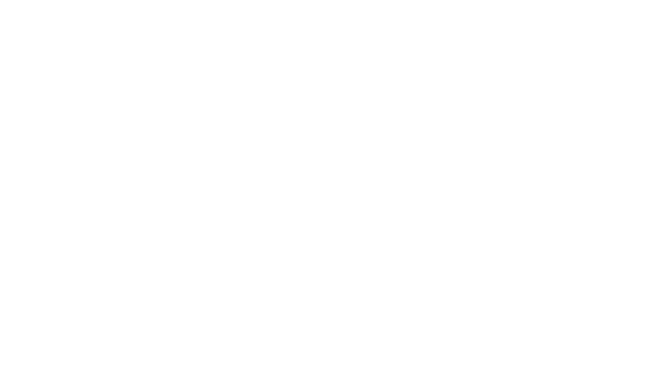
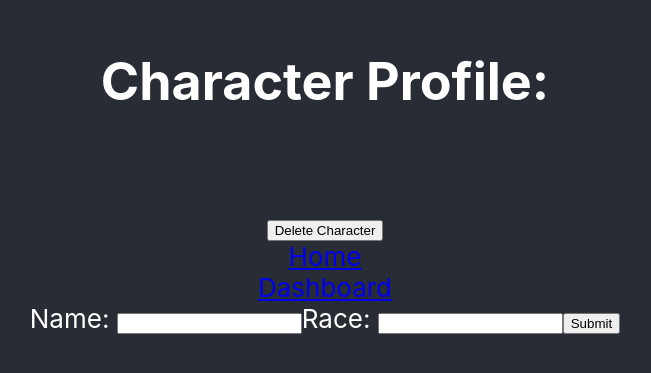
Before and after one commit to CruzNicholas-FS/lotrcrud, a React (Create React App) app in the folder reactfiles/: page /characters/1 in a window 1280 px wide. Before the commit this address had no page. Shown: the part 225-598 px from the top of the page, without its empty margins (315-966 px from the left). Built offline with nearby package versions, Linux system fonts and the light colour scheme; no server answers.

Commit message:
Change variable and hook names to resemble application topic

```diff
--- a/reactfiles/src/App.js
+++ b/reactfiles/src/App.js
@@ -7,7 +7,7 @@
   return (
     <Router>
       <Routes>
-      <Route path="/students/:id" exact element={<Character/>} />
+      <Route path="/characters/:id" exact element={<Character/>} />
         <Route path="/dashboard" exact element={<Dashboard/>} />
         <Route path="/" exact element={<Home/>} />
       </Routes>
--- a/reactfiles/src/pages/Character.js
+++ b/reactfiles/src/pages/Character.js
@@ -3,7 +3,7 @@
 import '../App.css';
 
 function Character() {
-  const [students, setStudents]=useState(null);
+  const [characters, setCharacters]=useState(null);
   const [loading, setLoading]=useState(false);
   const [error, setError]=useState(null);
 
@@ -21,7 +21,7 @@
   let ignore=false;
   useEffect(()=>{
     if (!ignore) {
-      getStudent();
+      getCharacter();
     }
 
     return ()=>{
@@ -29,7 +29,7 @@
     }
   }, [])
 
-  const getStudent = async ()=>{
+  const getCharacter = async ()=>{
     setLoading(true)
     try {
       await fetch(`${API_BASE}/characters/${id}`)
@@ -45,14 +45,14 @@
     }
   }
 
-  const deleteStudent=async()=>{
+  const deleteCharacter=async()=>{
     try {
       await fetch(`${API_BASE}/characters/${id}`,{
         method:"DELETE"
       })
       .then(res=>res.json())
       .then(data=>{
-        setStudents(data)
+        setCharacters(data)
         navigate("/dashboard", {replace:true})
       })
     } catch (error) {
@@ -62,7 +62,7 @@
     }
   }
 
-  const updateStudent=async()=>{
+  const updateCharacter=async()=>{
     try {
       await fetch(`${API_BASE}/characters/${id}`,{
         method:"PATCH",
@@ -73,7 +73,7 @@
       })
       .then(res=>res.json())
       .then(data=>{
-        setStudents(data)
+        setCharacters(data)
         navigate("/dashboard", {replace:true})
       })
     } catch (error) {
@@ -85,7 +85,7 @@
 
   const handleSubmit=(event)=>{
     event.preventDefault();
-    updateStudent();
+    updateCharacter();
   }
 
   const handleInputChanges=(event)=>{
@@ -98,9 +98,9 @@
   return (
     <div className="App">
       <header className="App-header">
-       <h1>Student Profile:</h1>
+       <h1>Character Profile:</h1>
        <h5>{values && values.name}</h5>
-       <button onClick={()=>deleteStudent()}>Delete Student</button>
+       <button onClick={()=>deleteCharacter()}>Delete Character</button>
        <Link to="/">Home</Link>
        <Link to="/dashboard">Dashboard</Link>
        <form onSubmit={(event)=>handleSubmit(event)}>
--- a/reactfiles/src/pages/Dashboard.js
+++ b/reactfiles/src/pages/Dashboard.js
@@ -3,7 +3,7 @@
 import '../App.css';
 
 function Dashboard() {
-  const [students, setStudents]=useState(null);
+  const [characters, setCharacters]=useState(null);
   const [loading, setLoading]=useState(false);
   const [error, setError]=useState(null);
 
@@ -18,7 +18,7 @@
   let ignore=false;
   useEffect(()=>{
     if (!ignore) {
-      getStudents();
+      getCharacters();
     }
 
     return ()=>{
@@ -26,14 +26,14 @@
     }
   }, [])
 
-  const getStudents = async ()=>{
+  const getCharacters = async ()=>{
     setLoading(true)
     try {
       await fetch(`${API_BASE}/characters`)
       .then(res=>res.json())
       .then(data=>{
         console.log(data);
-        setStudents(data)
+        setCharacters(data)
       })
     } catch (error) {
       setError(error.message||"Unexpected Error")
@@ -42,7 +42,7 @@
     }
   }
 
-  const createStudent=async()=>{
+  const createCharacter=async()=>{
     try {
       await fetch(`${API_BASE}/characters/`,{
         method:"POST",
@@ -51,7 +51,7 @@
         },
         body:JSON.stringify(values)
       })
-      .then(()=>getStudents())
+      .then(()=>getCharacters())
     } catch (error) {
       setError(error.message||"Unexpected Error")
     } finally{
@@ -61,7 +61,7 @@
 
   const handleSubmit=(event)=>{
     event.preventDefault();
-    createStudent();
+    createCharacter();
   }
 
   const handleInputChanges=(event)=>{
@@ -78,9 +78,9 @@
        <Link to="/">Home</Link>
        <ul>
         {
-          students && students.map(student=>{
-            return <li key={student._id}>
-              <Link to={`/students/${student._id}`}>{student.name}</Link>
+          characters && characters.map(character=>{
+            return <li key={character._id}>
+              <Link to={`/characters/${character._id}`}>{character.name}</Link>
             </li>
           })
         }
```
